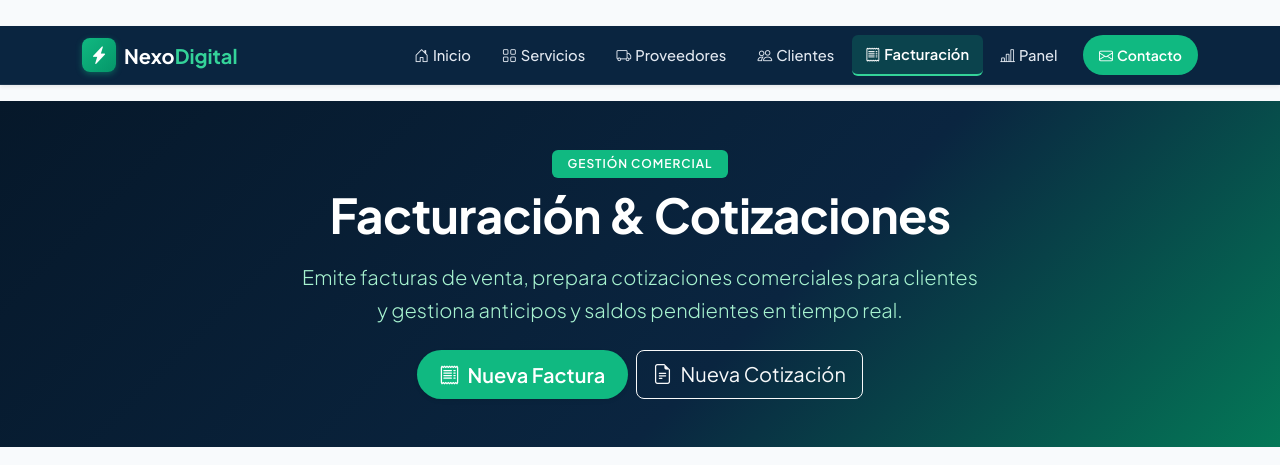
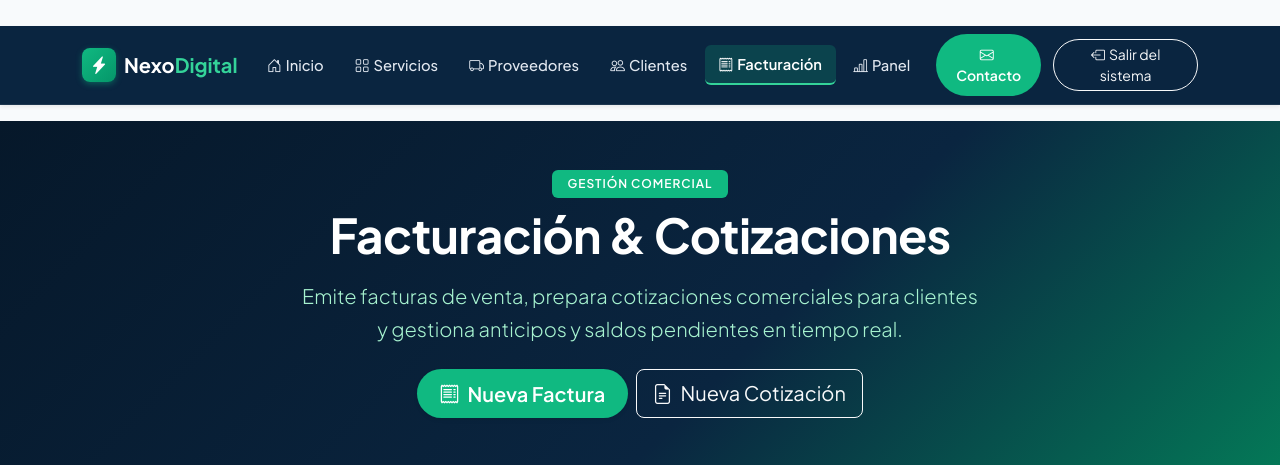
Before and after one commit to AracelyQuinta/NEXODIGITAL, a Flask app: page /facturacion in a window 1280 px wide. Shown: the top 465 px of the page. Run offline with Flask 3, Linux system fonts and the light colour scheme; data that the repository does not hold is empty; some libraries are stand-ins or nearby versions.

Commit message:
renderización
Se procedio a soucionar el error 404 que se arrojaba al acceder el sistema

```diff
--- a/app.py
+++ b/app.py
@@ -18,7 +18,7 @@
 
 import json
 from datetime import date
-from flask import Flask, render_template, redirect, url_for, flash, request
+from flask import Flask, render_template, redirect, url_for, flash, request, send_file
 
 # Importación de clases de formularios creadas con Flask-WTF
 from forms.cliente_form import ClienteForm
@@ -45,11 +45,19 @@ app.config['SECRET_KEY'] = 'nexodigital_clave_secreta_2026'
 # ==============================================================================
 
 @app.route('/')
+@app.route('/index.html')
 def inicio():
     """
-    Ruta raíz del sitio web.
-    Renderiza la vista principal con información de la empresa y catálogo destacado.
+    Portada pública del sitio web.
+    El inicio público se mantiene fuera de templates para separar la información
+    visible para cualquier usuario del panel interno del sistema.
     """
+    return send_file(app.root_path + '/index.html')
+
+
+@app.route('/sistema')
+def inicio_sistema():
+    """Inicio interno para usuarios que ya ingresaron al sistema."""
     mensaje = "Soluciones digitales para hacer crecer tu negocio"
     empresa = {
         "nombre": "Nexo Digital",
@@ -70,6 +78,7 @@ def inicio():
 
 
 @app.route('/servicio')
+@app.route('/servicios')
 def servicios():
     """
     Ruta del catálogo completo de servicios.
--- a/conexion/conexion.py
+++ b/conexion/conexion.py
@@ -11,6 +11,10 @@ import os
 import psycopg2
 from psycopg2.extras import RealDictCursor
 from dotenv import load_dotenv
+
+
+print("DB_USER:", os.getenv("DB_USER"))
+print("DB_PASSWORD:", os.getenv("DB_PASSWORD"))
 
 # Carga las variables definidas en el archivo .env (si existe).
 load_dotenv()
--- a/index.html
+++ b/index.html
@@ -70,7 +70,7 @@
                         </a>
                     </li>
                     <li class="nav-item ms-lg-2">
-                        <a class="btn btn-verde btn-sm px-3 rounded-pill fw-semibold shadow-sm" href="http://127.0.0.1:5000/servicios" target="_blank">
+                        <a class="btn btn-verde btn-sm px-3 rounded-pill fw-semibold shadow-sm" href="/sistema">
                             <i class="bi bi-box-arrow-in-right me-1"></i>Acceso al Sistema
                         </a>
                     </li>
@@ -95,7 +95,7 @@
                     Creamos páginas web, catálogos digitales, menús QR y herramientas de contacto para que pequeños negocios y emprendimientos aumenten sus ventas.
                 </p>
                 <div class="d-flex gap-3 justify-content-center flex-wrap align-items-center">
-                    <a href="http://127.0.0.1:5000/servicios" target="_blank" class="btn btn-verde btn-lg fw-bold">
+                    <a href="/sistema" class="btn btn-verde btn-lg fw-bold">
                         <i class="bi bi-box-arrow-in-right me-2"></i>Ingresar al Sistema
                     </a>
                     <button type="button" class="btn btn-outline-light btn-lg" data-bs-toggle="modal" data-bs-target="#modalAccesoSistema">
--- a/templates/components/navbar.html
+++ b/templates/components/navbar.html
@@ -7,7 +7,7 @@
 <nav class="navbar navbar-expand-lg navbar-dark bg-navy sticky-top shadow-sm py-2">
     <div class="container">
         <!-- Logotipo e Identidad de Marca -->
-        <a class="navbar-brand fw-bold d-flex align-items-center gap-2 py-1" href="{{ url_for('inicio') }}">
+        <a class="navbar-brand fw-bold d-flex align-items-center gap-2 py-1" href="{{ url_for('inicio_sistema') }}">
             <span class="brand-badge"><i class="bi bi-lightning-charge-fill"></i></span>
             <span class="text-white">Nexo<span class="text-mint">Digital</span></span>
         </a>
@@ -22,7 +22,7 @@
             <ul class="navbar-nav ms-auto align-items-lg-center gap-lg-1">
                 <!-- 1. Inicio -->
                 <li class="nav-item">
-                    <a class="nav-link px-2 {{ 'active' if request.endpoint == 'inicio' else '' }}" href="{{ url_for('inicio') }}">
+                    <a class="nav-link px-2 {{ 'active' if request.endpoint == 'inicio_sistema' else '' }}" href="{{ url_for('inicio_sistema') }}">
                         <i class="bi bi-house-door me-1"></i>Inicio
                     </a>
                 </li>
@@ -68,6 +68,11 @@
                         <i class="bi bi-envelope me-1"></i>Contacto
                     </a>
                 </li>
+                <li class="nav-item ms-lg-2">
+                    <a class="btn btn-outline-light btn-sm px-3 rounded-pill" href="{{ url_for('inicio') }}">
+                        <i class="bi bi-box-arrow-left me-1"></i>Salir del sistema
+                    </a>
+                </li>
             </ul>
         </div>
     </div>
```
